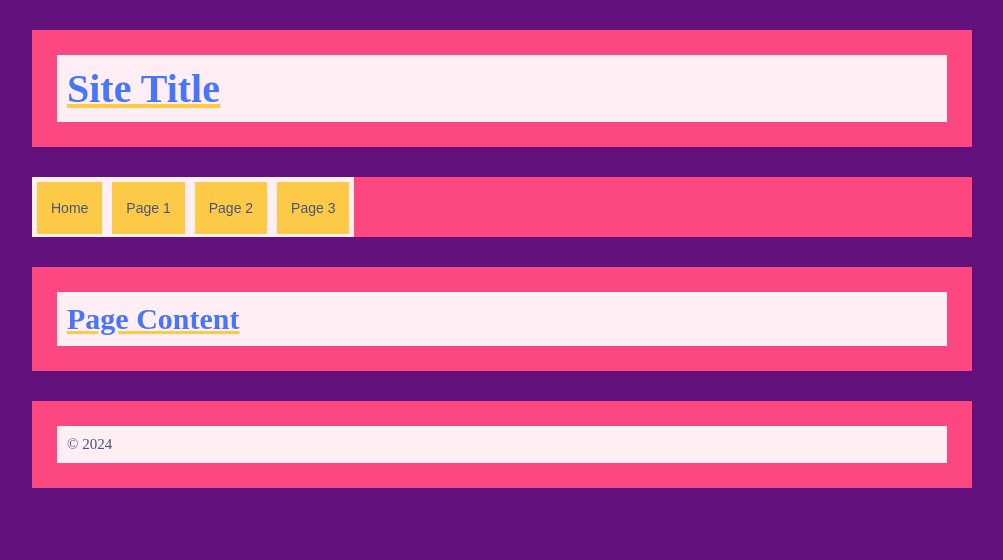
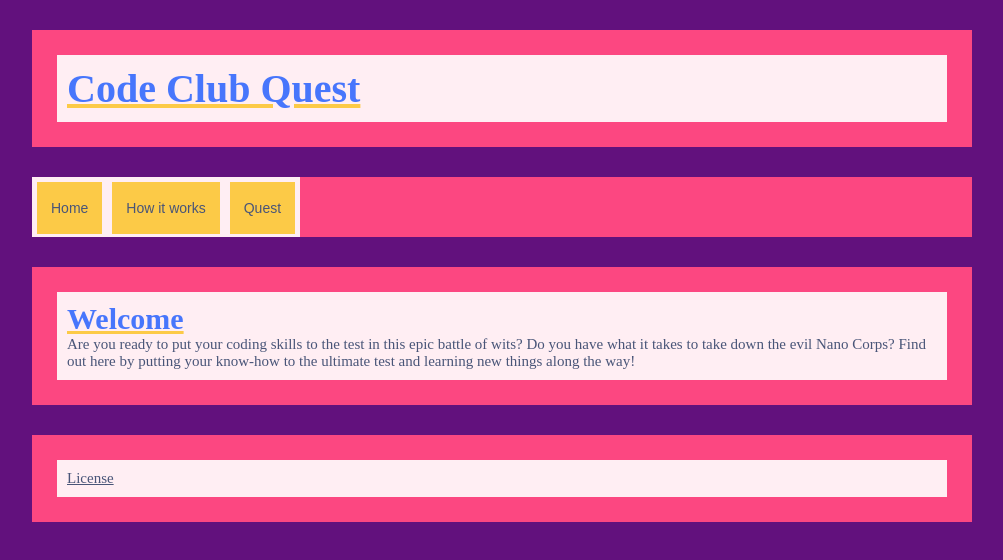
Before and after one commit to pluto101q/code-club-quest, a plain HTML site: page index.html in a window 1280 px wide. Shown: the whole page, without its empty margins (138-1141 px from the left). Drawn offline with Linux system fonts and the light colour scheme.

Commit message:
Update index.html
changed from template file to custom index

```diff
--- a/index.html
+++ b/index.html
@@ -5,35 +5,37 @@
         <meta name="viewport" content="width=device-width, initial-scale=1.0">
         <link rel="stylesheet" href="style.css">
         <script src="script.js"></script>
-        <title>Template Site</title>
+        <title>Code Club Quest</title>
     </head>
 
     <body>
         <header>
             <div>
-                <h1 class="heading">Site Title</h1>
+                <h1 class="heading">Code Club Quest</h1>
             </div>
         </header>
 
         <nav>
             <ul>
                 <li><a href="index.html">Home</a></li>
-                <li><a href="#">Page 1</a></li>
-                <li><a href="#">Page 2</a></li>
-                <li><a href="#">Page 3</a></li>
+                <li><a href="how.html">How it works</a></li>
+                <li><a href="quest.html">Quest</a></li>
             </ul>
         </nav>
 
         <main>
             <div>
-                <h2 class="heading">Page Content</h2>
+                <h2 class="heading">Welcome</h2>
+                <p>
+                    Are you ready to put your coding skills to the test in this epic battle of wits? Do you have what it takes to take down the evil Nano Corps? Find out here by putting your know-how to the ultimate test and learning new things along the way!
+                </p>
             </div>
         </main>
 
         <footer>
             <div>
                 <p>
-                    &copy; 2024
+                    <a href="LICENSE">License</a>
                 </p>
             </div>
         </footer>
```
